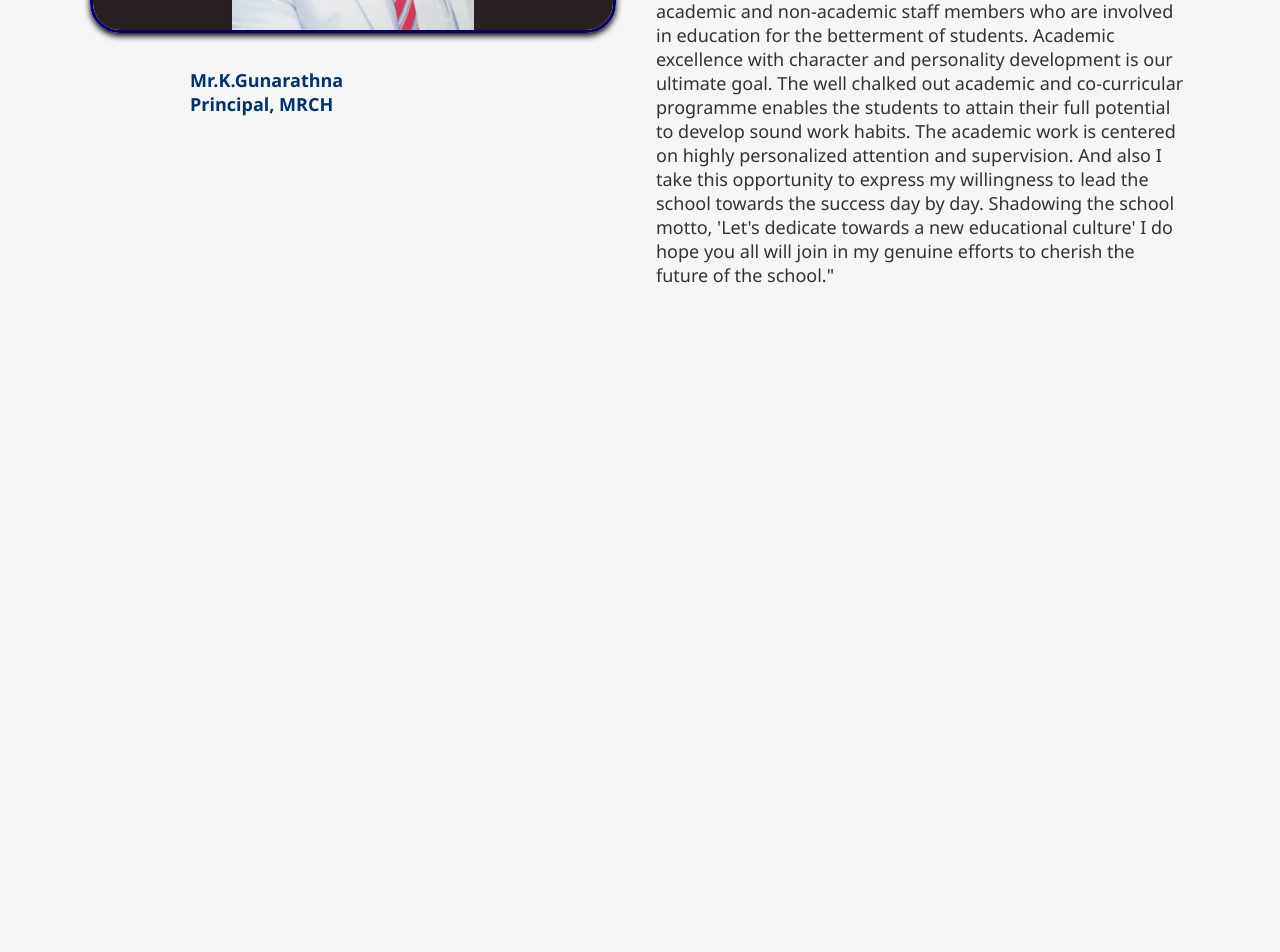
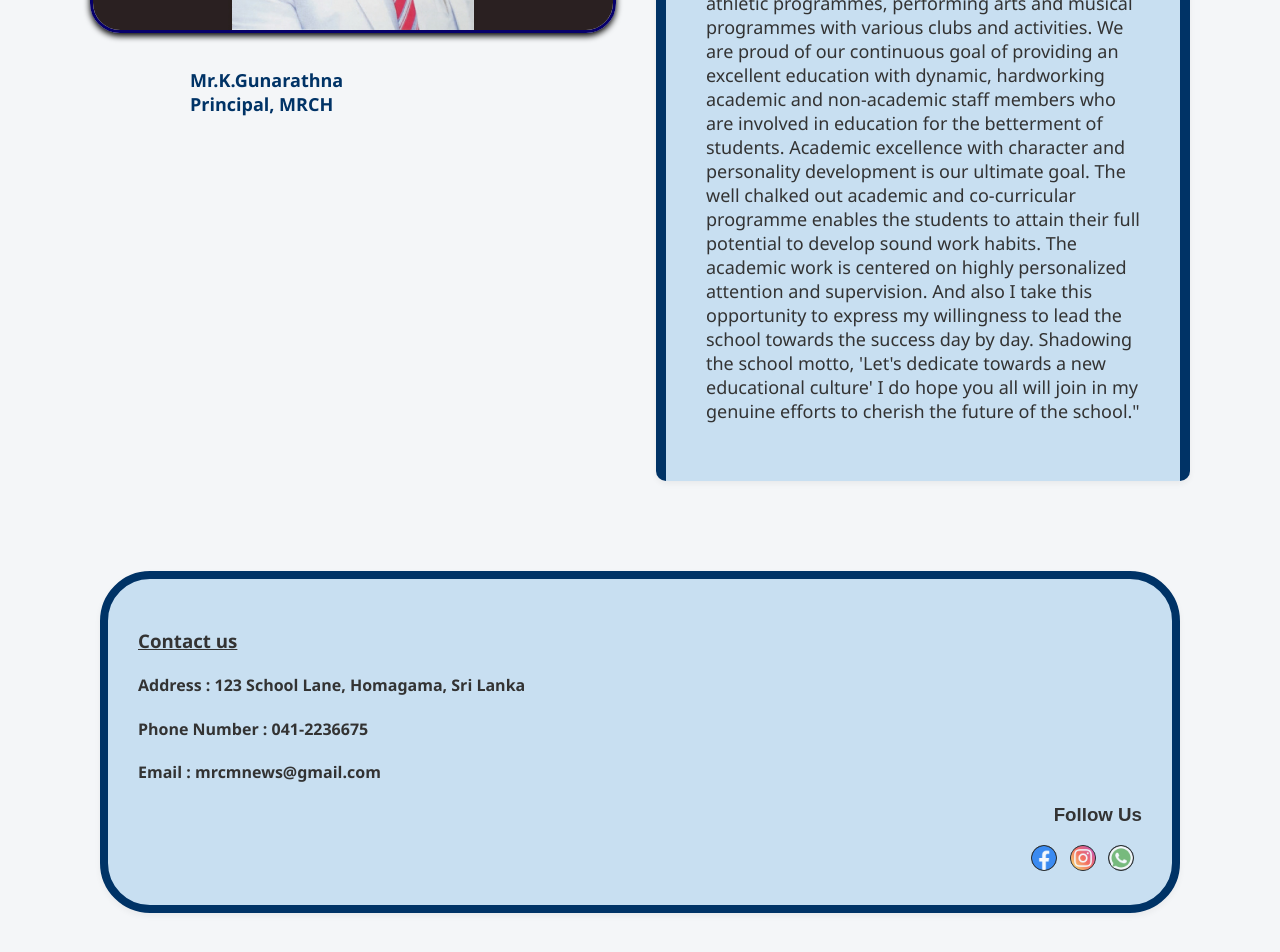
Before and after one commit to UdaraDewshan/School-Web-Site, a plain HTML site: page index.html in a window 1280 px wide. Shown: the part 1992-2944 px from the top of the page. Before the commit the page ends 2387 px from the top, so only its background shows below. Drawn offline with Linux system fonts and the light colour scheme.

Commit message:
Add Contact Section

```diff
--- a/asset/css/style.css
+++ b/asset/css/style.css
@@ -126,3 +126,51 @@ p {
     color: #003366;
     font-size: 18px;
 }
+
+.leftmsg {
+    background-color: rgb(200, 223, 241);
+    padding: 40px;
+    border-radius: 10px;
+    border-left: 10px solid #003366;
+    border-right: 10px solid #003366;
+    box-shadow: 0 3px 6px rgba(0, 0, 0, 0.05);
+    max-width: 800px;
+}
+
+.footer {
+    background-color: #003366;
+    color: white;
+    text-align: center;
+    padding: 30px;
+    margin-top: 30px;
+    font-size: 19px;
+}
+
+.contact {
+    background-color: rgb(200, 223, 241);
+    padding: 30px;
+    margin: 50px;
+    margin-left: 100px;
+    margin-right: 100px;
+    border: 8px solid #003366;
+    border-radius: 50px;
+    box-shadow: 0 3px 6px rgba(0, 0, 0, 0.05);
+}
+
+.social {
+    margin: 0;
+    padding: 0;
+    box-sizing: border-box;
+    font-family: Arial;
+    text-align:end;
+}
+
+.social img {
+    max-width: 1.5rem;
+    margin-right: .5rem;
+    background: #000;
+    border-radius: 10rem;
+    border: .1rem #000 solid;
+    opacity: .8;
+    transition: .3s;
+}
--- a/index.html
+++ b/index.html
@@ -83,6 +83,24 @@
         </div>
     </div>
 
+
+    <div class="contact" id="contact">
+        <h3><u>Contact us</u></h3>
+        <h4>Address : 123 School Lane, Homagama, Sri Lanka</h4>
+        <h4>Phone Number : 041-2236675</h4>
+        <h4>Email : mrcmnews@gmail.com</h4>
+
+        <div class="social">
+            <h3>Follow Us</h3>
+            <a href="https://web.facebook.com/p/Mahinda-Rajapaksha-College-Homagama-100089047160805/?_rdc=1&_rdr"><img
+                    src="/asset/image/facebook.png" alt="" srcset=""></a>
+            <a
+                href="https://www.google.com/url?sa=t&source=web&rct=j&opi=89978449&url=https://www.instagram.com/mahindarajapakshacollege/"><img
+                    src="/asset/image/instagram.png" alt=""></a>
+            <a href="https://wa.me/+94112681815"><img src="/asset/image/whatsapp.png" alt=""></a>
+        </div>
+
+
 </body>
 
 </html>
```
